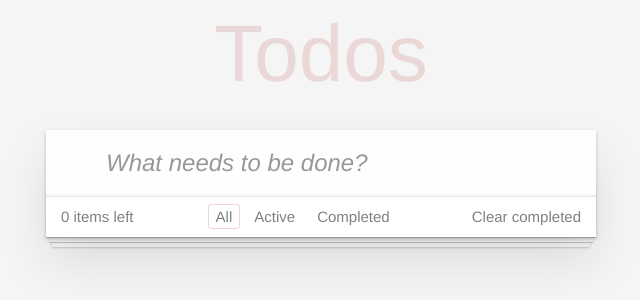
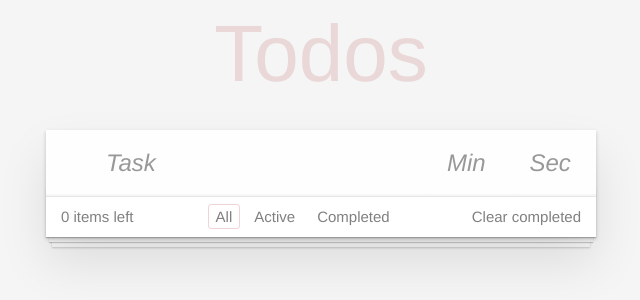
Before and after one commit to Kelmarji/13Todos, a React (Create React App) app: page / in a window 1280 px wide. Shown: the top 300 px of the page, without its empty margins (319-959 px from the left). Built offline with nearby package versions, Linux system fonts and the light colour scheme.

Commit message:
TimerView

```diff
--- a/src/components/App/App.js
+++ b/src/components/App/App.js
@@ -54,21 +54,22 @@ export default class App extends Component {
     });
   };
 
-  newItem(item) {
+  newItem(item, timerTime) {
     const newItem = {
       label: item,
       id: this.state.maxId,
       time: new Date().getTime(),
       edit: false,
+      timer: timerTime,
     };
     return newItem;
   }
 
-  addItem = (item) => {
-    this.setState(({ todosData, filteredTodos, maxId }) => {
+  addItem = (item, timerTime) => {
+    this.setState(({ todosData, maxId }) => {
       const maxIdNewNumber = maxId + 1;
-      const newArr = [...todosData, this.newItem(item)];
-      const newFilArr = [...filteredTodos, this.newItem(item)];
+      const newArr = [...todosData, this.newItem(item, timerTime)];
+      console.log(newArr);
       return {
         todosData: newArr,
         filteredTodos: newArr,
--- a/src/components/NewTaskForm/NewTaskForm.js
+++ b/src/components/NewTaskForm/NewTaskForm.js
@@ -6,17 +6,33 @@ export default class NewTaskForm extends Component {
     return (
       <header className="header">
         <h1>Todos</h1>
-        <input
-          onKeyDown={(e) => {
-            if (e.key === 'Enter' && e.target.value.length > 0) {
-              this.props.addItem(e.target.value);
-              e.target.value = '';
-            }
+        <form
+          className="new-todo-form"
+          onSubmit={(e) => {
+            e.preventDefault();
+            const [, label, min, sec] = e.target;
+            console.log(label.value, min.value, sec.value);
+            this.props.addItem(label.value, min.value * 60 + sec.value);
+            label.value = '';
+            min.value = '';
+            sec.value = '';
           }}
-          className="new-todo"
-          placeholder="What needs to be done?"
-          autoFocus
-        ></input>
+        >
+          <button
+            className="hidden"
+            onSubmit={(e) => {
+              e.preventDefault();
+              if (e.target.value !== undefined && e.target.value.length > 0) {
+                console.log(e);
+                this.props.addItem(e.target.value);
+                e.target.value = '';
+              }
+            }}
+          />
+          <input minLength={1} required className="new-todo" placeholder="Task" autoFocus />
+          <input type="number" min={0} className="new-todo-form__timer" placeholder="Min" autoFocus />
+          <input type="number" min={1} max={60} required className="new-todo-form__timer" placeholder="Sec" autoFocus />
+        </form>
       </header>
     );
   }
--- a/src/components/Task/Task.js
+++ b/src/components/Task/Task.js
@@ -3,7 +3,8 @@ import './Task.css';
 
 export default class Task extends Component {
   render() {
-    const { label, id, onDeleted, onToggleCompleted, completed, time, edited, onToggleEdit, rename } = this.props;
+    const { label, id, onDeleted, onToggleCompleted, completed, time, edited, onToggleEdit, rename, timerTime } =
+      this.props;
 
     return edited ? (
       <li key={`todos${id}`} id={id} className="editing">
@@ -21,17 +22,20 @@ export default class Task extends Component {
       </li>
     ) : (
       <li key={`todos${id}`} id={id} className={completed ? 'completed' : ''}>
-        <div className="view left-side" onClick={onToggleCompleted}>
-          <input
-            className="toggle"
-            type="checkbox"
-            checked={completed}
-            onChange={onToggleCompleted}
-            onClick={onToggleCompleted}
-          ></input>
+        <div className="view left-side">
+          <input className="toggle" type="checkbox" checked={completed} onChange={onToggleCompleted}></input>
           <label htmlFor="checkbox" key={`todos${id}`}>
-            <span className="description">{label}</span>
-            <span className="created">created {time}</span>
+            <span className="title" onClick={onToggleCompleted}>
+              {label}
+            </span>
+            <span className="description">
+              <button className="icon icon-play" />
+              <button className="icon icon-pause" />
+              {timerTime}
+            </span>
+            <span className="description" onClick={onToggleCompleted}>
+              created {time}
+            </span>
           </label>
         </div>
         <div className="right-side">
--- a/src/components/TaskList/TaskList.js
+++ b/src/components/TaskList/TaskList.js
@@ -17,12 +17,13 @@ export default class TaskList extends Component {
 
   render() {
     const { todoList, onDeleted, onToggleCompleted, onToggleEdit, rename } = this.props;
-    const elements = todoList.map(({ label, id, completed, time, edit }) => {
+    const elements = todoList.map(({ label, id, completed, time, edit, timer }) => {
       return (
         <Task
           label={label}
           key={id}
           id={id}
+          timerTime={timer}
           time={formatDistanceToNow(time, { includeSeconds: true, addSuffix: true })}
           onDeleted={() => {
             onDeleted(id);
--- a/src/index.css
+++ b/src/index.css
@@ -25,11 +25,7 @@ button::-moz-focus-inner {
 }
 
 body {
-  font:
-    14px 'Helvetica Neue',
-    Helvetica,
-    Arial,
-    sans-serif;
+	font: 14px 'Helvetica Neue', Helvetica, Arial, sans-serif;
 	line-height: 1.4em;
 	background: #f5f5f5;
 	color: #111111;
@@ -53,8 +49,7 @@ body {
 	background: #fff;
 	margin: 130px 0 40px 0;
 	position: relative;
-  box-shadow:
-    0 2px 4px 0 rgba(0, 0, 0, 0.2),
+	box-shadow: 0 2px 4px 0 rgba(0, 0, 0, 0.2),
 	            0 25px 50px 0 rgba(0, 0, 0, 0.1);
 }
 
@@ -89,7 +84,13 @@ body {
 	text-rendering: optimizeLegibility;
 }
 
+.new-todo-form {
+	display: flex;
+	margin-bottom: 0;
+}
+
 .new-todo,
+.new-todo-form .new-todo-form__timer,
 .edit {
 	position: relative;
 	margin: 0;
@@ -107,11 +108,20 @@ body {
 	-moz-osx-font-smoothing: grayscale;
 }
 
-.new-todo {
+.new-todo, .new-todo-form .new-todo-form__timer {
 	padding: 16px 16px 16px 60px;
 	border: none;
 	background: rgba(0, 0, 0, 0.003);
-  box-shadow: inset 0 -2px 1px rgba(0, 0, 0, 0.03);
+	box-shadow: inset 0 -2px 1px rgba(0,0,0,0.03);
+}
+
+.new-todo {
+	width: 70%;
+}
+
+.new-todo-form .new-todo-form__timer {
+	width: 15%;
+	padding-left: 16px;
 }
 
 .main {
@@ -224,12 +234,16 @@ body {
 	padding: 15px 85px 15px 60px;
 }
 
-.todo-list li label .created {
+.todo-list li .view {
+	position: relative;
+}
+
+.todo-list li label .description {
 	font-size: 13px;
 	color: gray;
 }
 
-.todo-list li label .description {
+.todo-list li label .title {
 	word-break: break-all;
 	display: block;
 	line-height: 1.2;
@@ -238,20 +252,17 @@ body {
 	color: #4d4d4d;
 }
 
-.todo-list li.completed label .description {
+.todo-list li.completed label .title {
 	color: #cdcdcd;
 	text-decoration: line-through;
 }
 
 .todo-list li .icon {
-  position: absolute;
-  top: 0;
-  bottom: -3px;
 	width: 30px;
 	height: 40px;
 	font-size: 34px;
 	color: #cc9a9a;
-  margin: auto 0 11px;
+	margin: auto 0;
 	transition: color 0.2s ease-out;
 	cursor: pointer;
 }
@@ -261,6 +272,9 @@ body {
 }
 
 .todo-list li .icon-destroy {
+	position: absolute;
+	top: 0;
+	bottom: -3px;
 	right: 10px;
 }
 
@@ -269,12 +283,34 @@ body {
 }
 
 .todo-list li .icon-edit {
+	position: absolute;
+	top: 0;
+	bottom: -3px;
 	font-size: 19px;
 	right: 45px;
 }
 
 .todo-list li .icon-edit:after {
 	content: '✎';
+}
+
+.todo-list li .icon-pause,
+.todo-list li .icon-play {
+	font-size: 18px;
+	width: 18px;
+	height: 18px;
+}
+
+.todo-list li .icon-play {
+	font-size: 15px;
+}
+
+.icon-pause:after {
+	content: '⏸';
+}
+
+.icon-play:after {
+	content: '▶';
 }
 
 .todo-list li .edit {
@@ -306,8 +342,7 @@ body {
 	left: 0;
 	height: 50px;
 	overflow: hidden;
-  box-shadow:
-    0 1px 1px rgba(0, 0, 0, 0.2),
+	box-shadow: 0 1px 1px rgba(0, 0, 0, 0.2),
 	            0 8px 0 -3px #f6f6f6,
 	            0 9px 1px -3px rgba(0, 0, 0, 0.2),
 	            0 16px 0 -6px #f6f6f6,
@@ -395,7 +430,7 @@ html .clear-completed:active {
 	Hack to remove background from Mobile Safari.
 	Can't use it globally since it destroys checkboxes in Firefox
 */
-@media screen and (-webkit-min-device-pixel-ratio: 0) {
+@media screen and (-webkit-min-device-pixel-ratio:0) {
 	.toggle-all,
 	.todo-list li .toggle {
 		background: none;
@@ -415,3 +450,9 @@ html .clear-completed:active {
 		bottom: 10px;
 	}
 }
+
+input::-webkit-outer-spin-button,
+input::-webkit-inner-spin-button {
+  -webkit-appearance: none;
+  margin: 0;
+}
```
Lines whose indentation alone changed are shown as unchanged.
